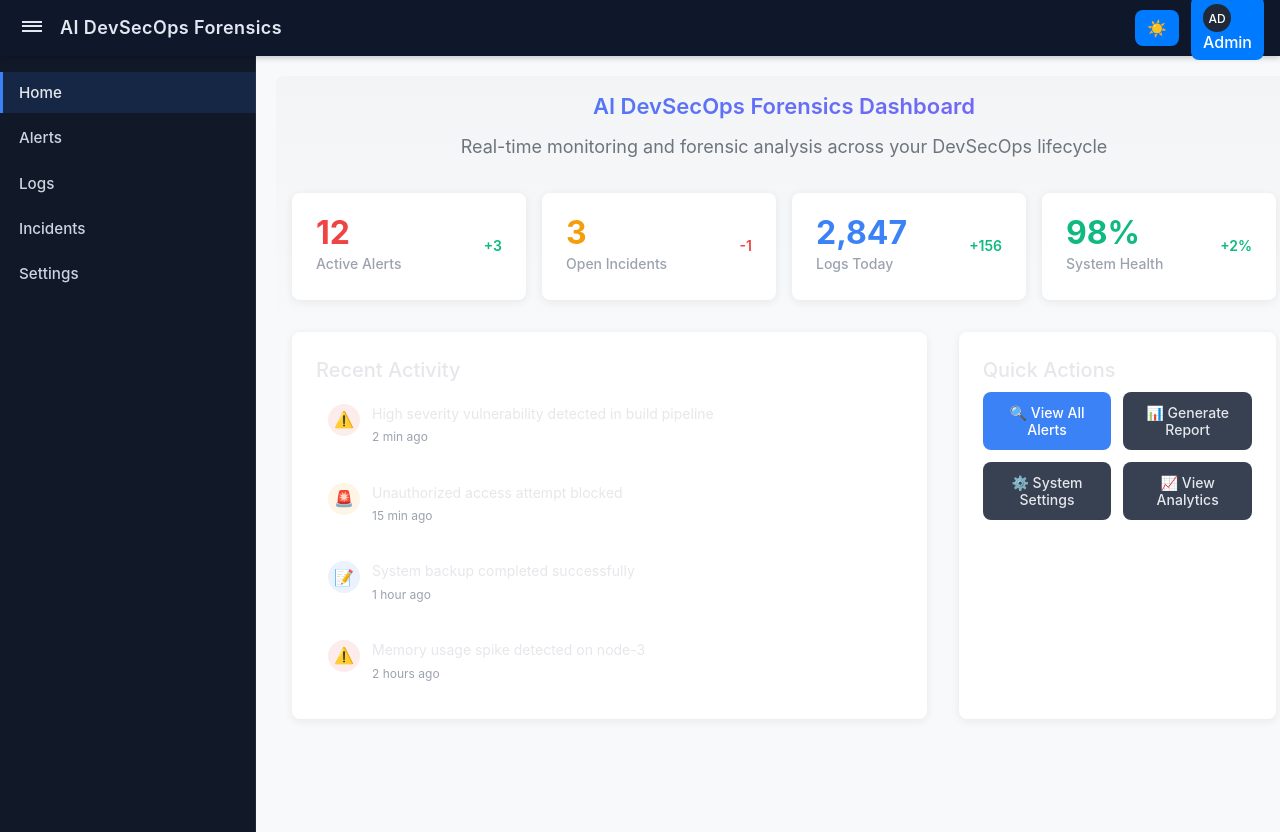
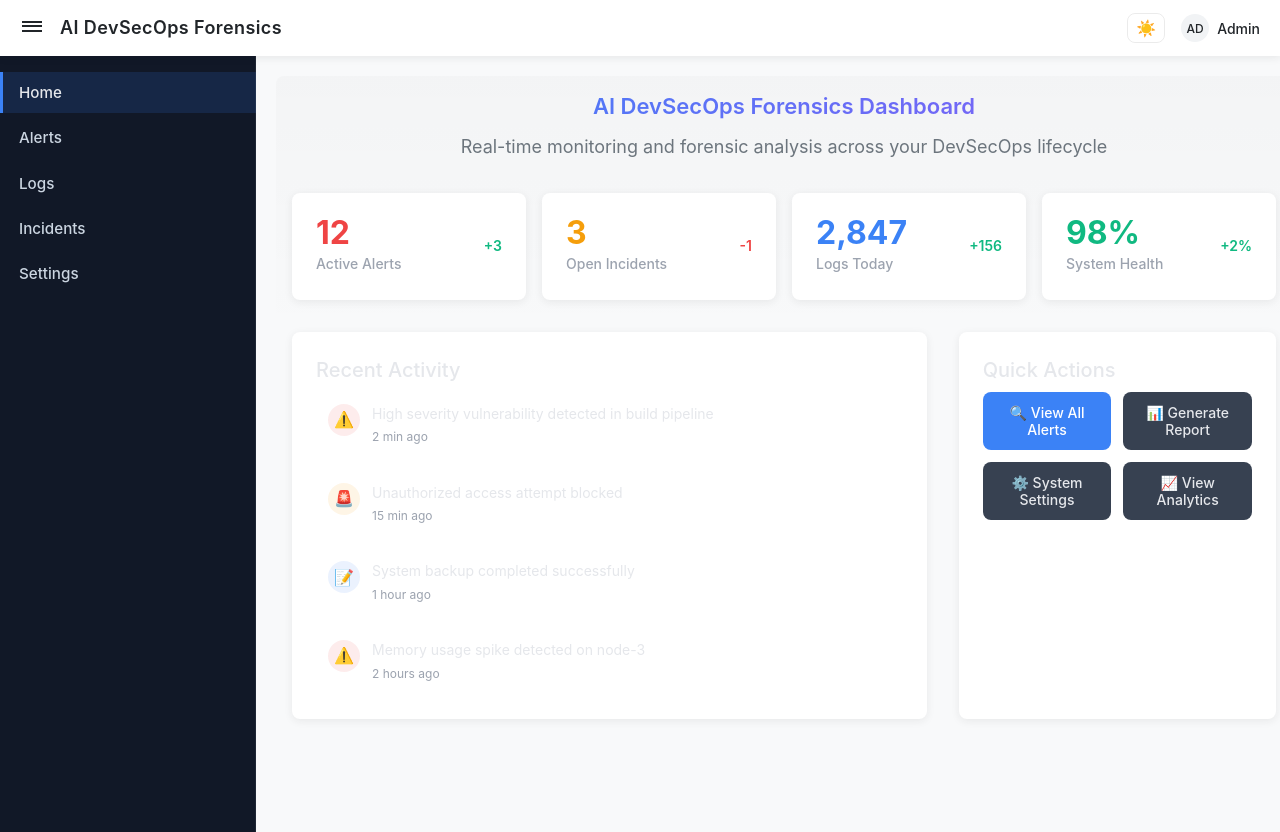
Before and after one commit to hariharan-r06/ai-devsecops-forensics, a React (Vite) app in the folder frontend/: page / in a window 1280 px wide. Built offline with nearby package versions, Linux system fonts and the light colour scheme.

Commit message:
Refactor Navbar styles

```diff
--- a/frontend/src/styles/Navbar.css
+++ b/frontend/src/styles/Navbar.css
@@ -2,14 +2,14 @@
 	position: sticky;
 	top: 0;
 	z-index: 100;
-	background: #0f172a;
-	color: #e2e8f0;
+	background: var(--navbar-bg);
+	color: var(--text);
 	height: var(--navbar-height);
 	display: flex;
 	align-items: center;
 	justify-content: space-between;
 	padding: 0 clamp(0.75rem, 2vw, 1rem);
-	box-shadow: 0 2px 6px rgba(0,0,0,0.2);
+	box-shadow: var(--shadow);
 }
 
 .navbar__left {
@@ -43,11 +43,11 @@
 }
 
 .navbar__menuBtn:hover {
-	background: rgba(255,255,255,0.08);
+	background: rgba(0,0,0,0.06);
 }
 
 .navbar__menuBtn:focus {
-	outline: 2px solid #3b82f6;
+	outline: 2px solid var(--accent);
 	outline-offset: 2px;
 }
 
@@ -69,15 +69,83 @@
 	flex-shrink: 0;
 }
 
+.navbar__user {
+	position: relative;
+}
+
+.user-profile-btn {
+	display: flex;
+	align-items: center;
+	gap: 0.5rem;
+	background: transparent;
+	border: none;
+	padding: 0.25rem;
+	border-radius: var(--border-radius);
+	cursor: pointer;
+	color: inherit;
+	transition: background-color var(--transition-speed) ease;
+}
+
+.user-profile-btn:hover {
+	background: rgba(0,0,0,0.06);
+}
+
 .avatar {
 	width: clamp(1.5rem, 3vw, 1.75rem);
 	height: clamp(1.5rem, 3vw, 1.75rem);
 	border-radius: 999px;
-	background: #1f2937;
+	background: var(--surface-2);
 	display: grid;
 	place-items: center;
 	font-size: clamp(0.625rem, 1.5vw, 0.75rem);
 	font-weight: 500;
+	color: var(--text);
+}
+
+.user-name {
+	font-size: clamp(0.75rem, 1.5vw, 0.875rem);
+	font-weight: 500;
+	white-space: nowrap;
+}
+
+.user-dropdown {
+	position: absolute;
+	top: 100%;
+	right: 0;
+	background: var(--surface);
+	border: 1px solid var(--border);
+	border-radius: var(--border-radius);
+	box-shadow: var(--shadow);
+	padding: 0.5rem;
+	min-width: 8rem;
+	z-index: 1000;
+	margin-top: 0.25rem;
+}
+
+.dropdown-item {
+	display: flex;
+	align-items: center;
+	gap: 0.5rem;
+	width: 100%;
+	padding: 0.5rem 0.75rem;
+	background: transparent;
+	border: none;
+	border-radius: 0.25rem;
+	color: var(--text);
+	font-size: 0.875rem;
+	cursor: pointer;
+	transition: background-color var(--transition-speed) ease;
+	text-align: left;
+}
+
+.dropdown-item:hover {
+	background: rgba(0,0,0,0.06);
+}
+
+.dropdown-icon {
+	font-size: 0.875rem;
+	width: 1rem;
+	text-align: center;
 }
 
 /* Desktop: Show full title */
@@ -107,6 +175,15 @@
 	.navbar__left {
 		gap: 0.5rem;
 	}
+
+	.user-name {
+		display: none;
+	}
+
+	.user-dropdown {
+		right: -0.5rem;
+		min-width: 7rem;
+	}
 }
 
 /* Extra small mobile: Stack elements if needed */
@@ -131,3 +208,19 @@
 		font-size: 0.625rem;
 	}
 }
+
+/* Theme toggle */
+.theme-toggle-btn {
+	background: transparent;
+	border: 1px solid var(--border);
+	padding: 0.25rem 0.5rem;
+	border-radius: var(--border-radius);
+	cursor: pointer;
+	color: var(--text);
+	transition: background-color var(--transition-speed) ease, box-shadow var(--transition-speed) ease;
+}
+
+.theme-toggle-btn:hover {
+	background: rgba(0,0,0,0.06);
+	box-shadow: var(--shadow);
+}
```
